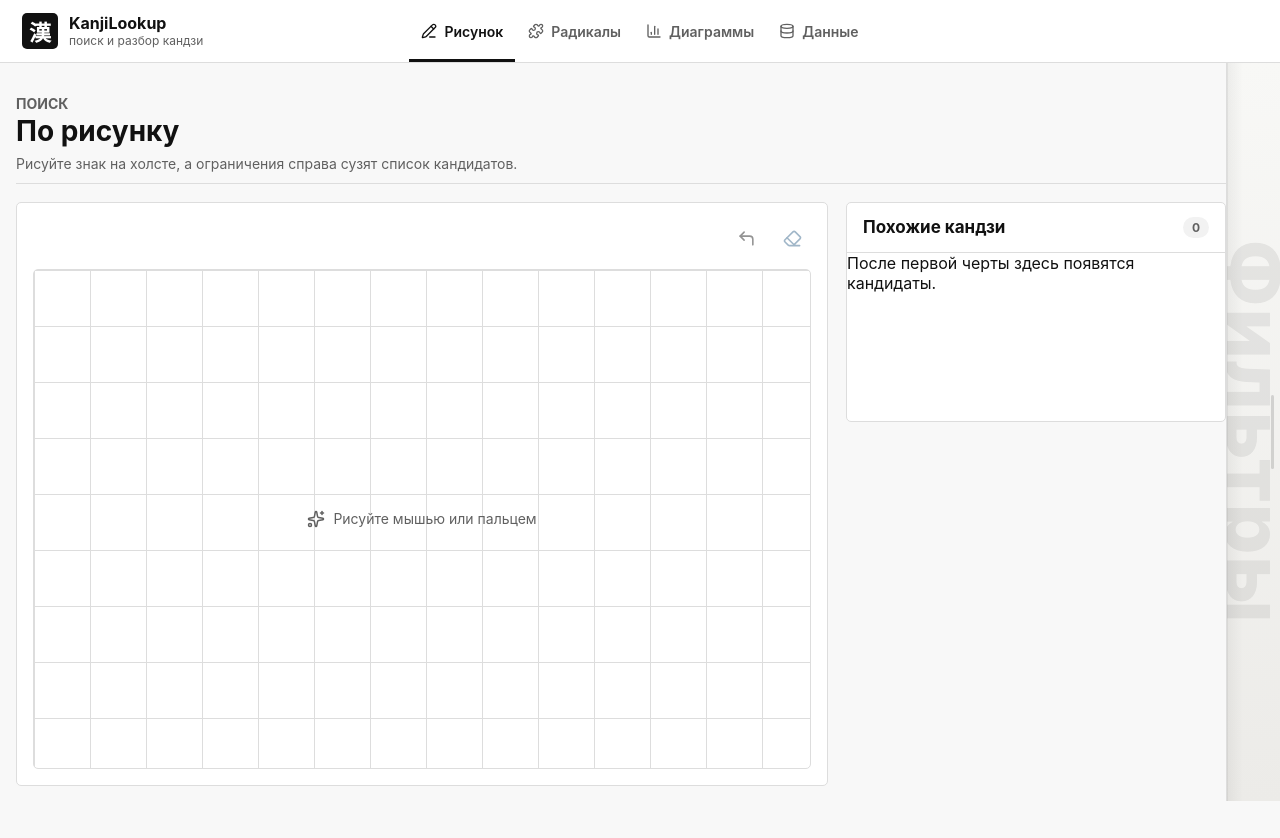
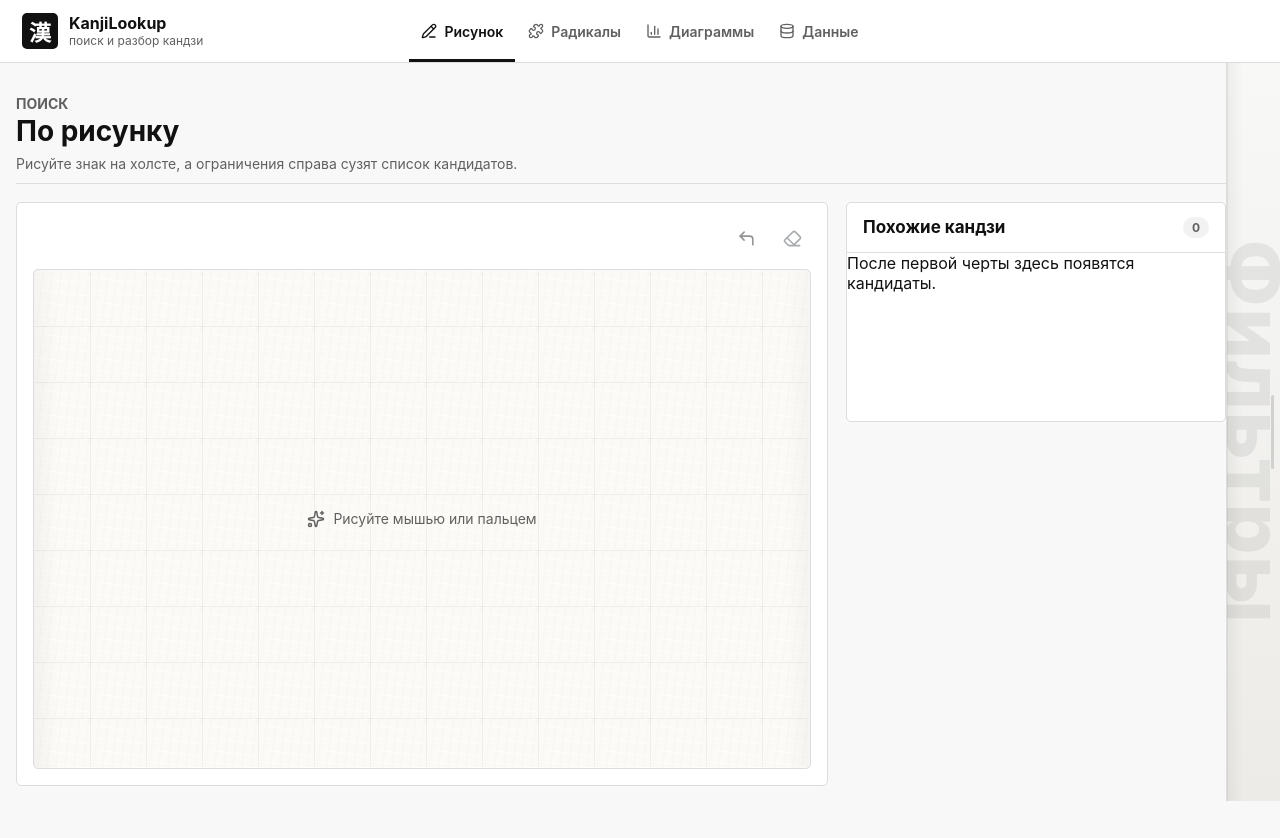
Before and after one commit to moevm/nsql1h26-kandz, a React (Vite) app in the folder frontend/: page /search/canvas in a window 1280 px wide. Built offline with nearby package versions, Linux system fonts and the light colour scheme.

Commit message:
front: soften handwriting canvas style

```diff
--- a/frontend/src/components/CanvasSearch.scss
+++ b/frontend/src/components/CanvasSearch.scss
@@ -26,20 +26,38 @@
   border: 1px solid $border;
   border-radius: $radius;
   background:
-    linear-gradient($border 1px, transparent 1px),
-    linear-gradient(90deg, $border 1px, transparent 1px),
-    $surface;
+    linear-gradient(rgba(17, 17, 17, 0.052) 1px, transparent 1px),
+    linear-gradient(90deg, rgba(17, 17, 17, 0.052) 1px, transparent 1px),
+    repeating-linear-gradient(97deg, rgba(17, 17, 17, 0.018) 0 1px, transparent 1px 9px),
+    repeating-linear-gradient(7deg, rgba(255, 255, 255, 0.55) 0 1px, transparent 1px 12px),
+    #fbfaf6;
   background-size: 56px 56px;
+  box-shadow: inset 0 0 0 1px rgba(255, 255, 255, 0.7);
+
+  &::after {
+    position: absolute;
+    inset: 0;
+    pointer-events: none;
+    content: "";
+    background:
+      linear-gradient(180deg, rgba(255, 255, 255, 0.36), transparent 120px),
+      linear-gradient(90deg, rgba(17, 17, 17, 0.035), transparent 24px, transparent calc(100% - 24px), rgba(17, 17, 17, 0.03));
+    mix-blend-mode: multiply;
+  }
 }
 
 .drawing-canvas {
+  position: relative;
+  z-index: 1;
   width: 100%;
   height: 100%;
   touch-action: none;
+  cursor: crosshair;
 }
 
 .canvas-placeholder {
   position: absolute;
+  z-index: 2;
   inset: 0;
   display: flex;
   align-items: center;
--- a/frontend/src/components/CanvasSearch.tsx
+++ b/frontend/src/components/CanvasSearch.tsx
@@ -17,6 +17,7 @@ type NativePointerEvent = globalThis.PointerEvent & {
 
 const STORAGE_KEY = 'kanji-lookup-canvas-strokes';
 const MIN_POINT_DISTANCE = 0.7;
+const BASE_BRUSH_WIDTH = 6.8;
 
 const readSavedStrokes = (): Point[][] => {
   try {
@@ -30,6 +31,11 @@ const readSavedStrokes = (): Point[][] => {
 
 const distance = (first: Point, second: Point) =>
   Math.hypot(first.x - second.x, first.y - second.y);
+
+const brushWidth = (start: Point, end: Point) => {
+  const speed = distance(start, end);
+  return Math.max(4.6, Math.min(8.6, BASE_BRUSH_WIDTH + 1.4 - speed * 0.12));
+};
 
 const CanvasSearch = ({ filters }: CanvasSearchProps) => {
   const canvasRef = useRef<HTMLCanvasElement | null>(null);
@@ -85,8 +91,10 @@ const CanvasSearch = ({ filters }: CanvasSearchProps) => {
     context.setTransform(dpr, 0, 0, dpr, 0, 0);
     context.lineCap = 'round';
     context.lineJoin = 'round';
-    context.strokeStyle = '#1d1b20';
-    context.lineWidth = 7;
+    context.strokeStyle = '#171615';
+    context.lineWidth = BASE_BRUSH_WIDTH;
+    context.shadowColor = 'rgba(17, 17, 17, 0.1)';
+    context.shadowBlur = 0.7;
 
     return context;
   }, []);
@@ -105,8 +113,14 @@ const CanvasSearch = ({ filters }: CanvasSearchProps) => {
 
       context.beginPath();
       context.moveTo(stroke[0].x, stroke[0].y);
-      stroke.slice(1).forEach((point) => context.lineTo(point.x, point.y));
-      context.stroke();
+      stroke.slice(1).forEach((point, index) => {
+        const previous = stroke[index];
+        context.lineWidth = brushWidth(previous, point);
+        context.lineTo(point.x, point.y);
+        context.stroke();
+        context.beginPath();
+        context.moveTo(point.x, point.y);
+      });
     });
   }, [getDrawingContext]);
 
@@ -119,6 +133,7 @@ const CanvasSearch = ({ filters }: CanvasSearchProps) => {
       }
 
       context.beginPath();
+      context.lineWidth = brushWidth(start, end);
       context.moveTo(start.x, start.y);
       context.lineTo(end.x, end.y);
       context.stroke();
--- a/frontend/src/styles/_actions.scss
+++ b/frontend/src/styles/_actions.scss
@@ -67,10 +67,11 @@
   }
 
   &.danger {
-    color: #2f5f86;
+    color: #3f464c;
 
     &:hover {
-      background: rgba(47, 95, 134, 0.1);
+      background: rgba(63, 70, 76, 0.1);
+      color: #181b1f;
     }
   }
 
```
